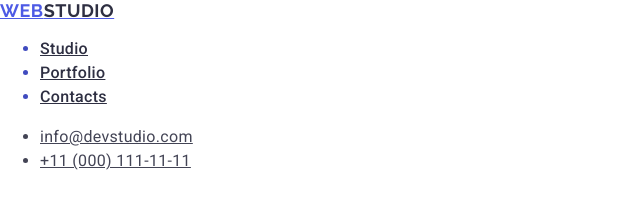
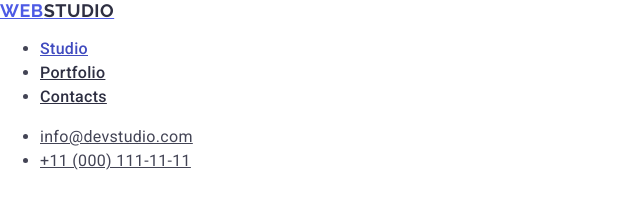
Before and after one commit to YanaKorniichuk25/goit-markup-hw-02, a plain HTML site: page index.html in a window 1280 px wide. In both pictures the pointer is over the link "Studio". Shown: the top 217 px of the page, 0-640 px from the left. Drawn offline with nearby package versions, Linux system fonts and the light colour scheme.

Commit message:
header finished changes

```diff
--- a/css/styles.css
+++ b/css/styles.css
@@ -27,11 +27,11 @@ body {
   font-style: normal;
   letter-spacing: 0.02em;
 }
-.page-nav:hover,
-.page-nav:active {
+.menu:hover,
+.menu:active {
   color: #404bbf;
 }
-.page-nav:focus {
+.menu:focus {
   color: #404bbf;
 }
 .address {
```
